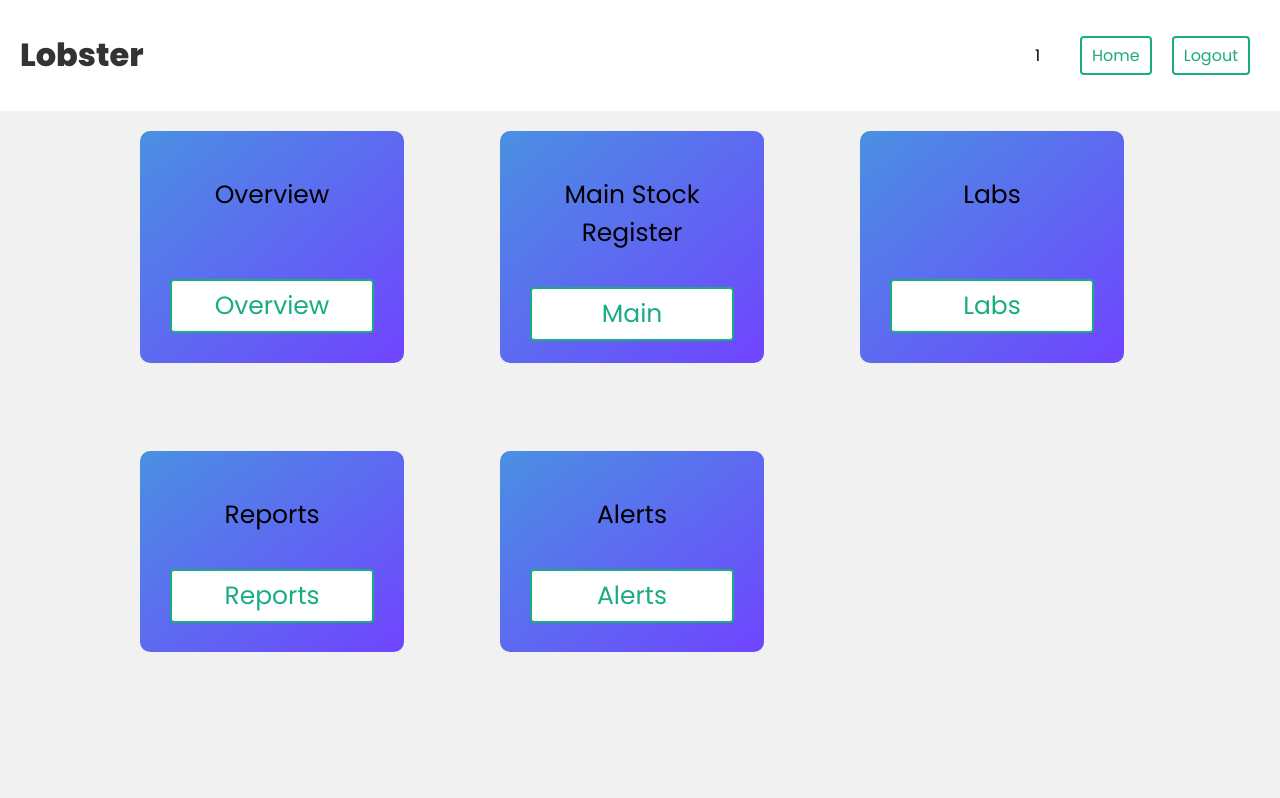
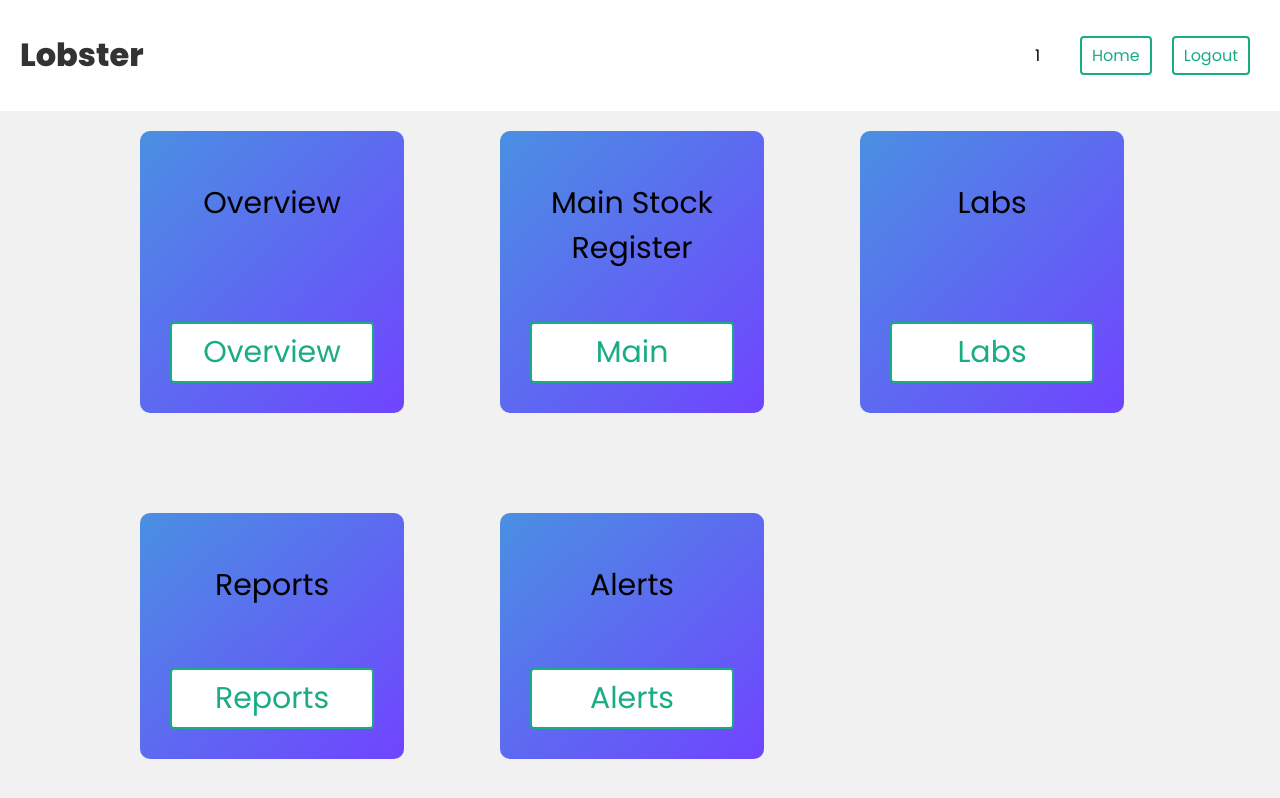
Before and after one commit to Gokul-A-S/lobster, a React (Create React App) app in the folder client/: page /login in a window 1280 px wide. Built offline with nearby package versions, Linux system fonts and the light colour scheme; sample sign-in values are in the browser's storage; what @react-pdf/renderer would draw is missing.

Commit message:
Css update

```diff
--- a/client/src/index.css
+++ b/client/src/index.css
@@ -62,14 +62,13 @@ header span {
   display: grid;
   grid-template-columns: 1fr 1fr 1fr ;
   gap: 80px;
-  height: 50vh;
+  height: 80vh;
   justify-content: center;
-  font-size: 25px;
+  font-size: 30px;
 }
 
 .home-pages .container {
   background: linear-gradient(to bottom right, rgb(74, 144, 226), #7044ff);
-
   height: 80%;
   width: 80%;
   padding: 20px;
@@ -95,6 +94,7 @@ header span {
 
 .home-pages a:hover {
   opacity: 0.8;
+
 }
 
 .workout-details {
```
